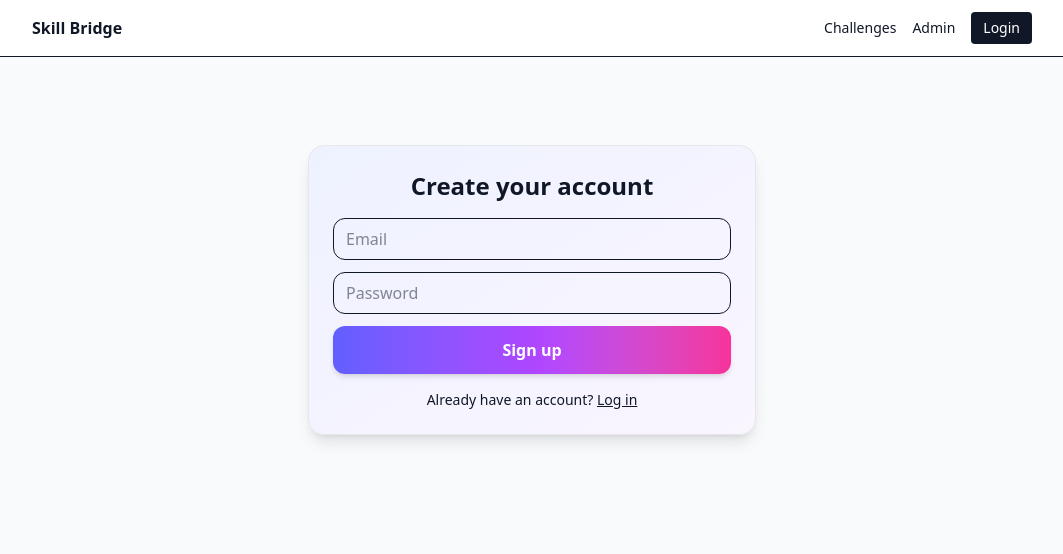
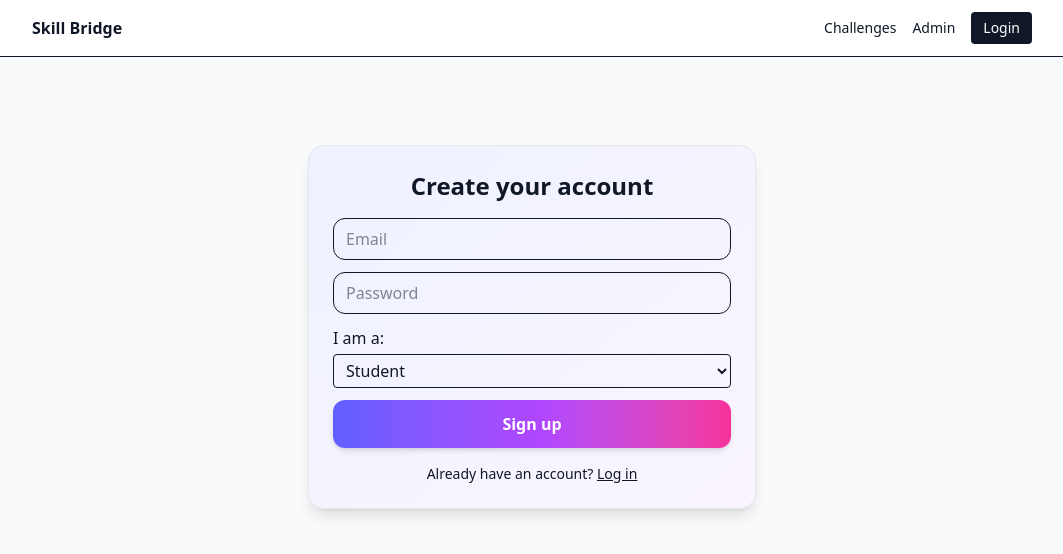
Before and after one commit to RDSTREEM/skill-bridge, a Next.js app: page /login in a window 1280 px wide. Both pictures are taken after a click on the button "Sign up". Shown: the top 554 px of the page, without its empty margins (108-1171 px from the left). Built offline with nearby package versions, Linux system fonts and the light colour scheme; no server answers.

Commit message:
Improved user profile architecture.

```diff
--- a/src/app/dashboard/page.tsx
+++ b/src/app/dashboard/page.tsx
@@ -2,38 +2,59 @@
 import { useAuth } from '@/lib/auth-context';
 import { useEffect, useState } from 'react';
 import { db } from '@/lib/firebase';
-import { collection, query, where, onSnapshot, orderBy } from 'firebase/firestore';
+import { collection, query, where, onSnapshot, orderBy, doc, getDoc } from 'firebase/firestore';
 import Link from 'next/link';
-
+import { getUserProfile } from '@/services/userService';
+import type { UserProfile } from '@/types/user';
 
 interface Submission { id: string; challengeId: string; status: string; feedback?: string; latestFileUrl?: string; }
 interface Certificate { id: string; userId: string; challengeId: string; url: string; createdAt: any; }
 
-
 export default function Dashboard() {
 	const { user } = useAuth();
+	const [profile, setProfile] = useState<UserProfile | null>(null);
+	const [loadingProfile, setLoadingProfile] = useState(true);
+
+	useEffect(() => {
+		if (!user) return;
+		getUserProfile(user.uid).then(p => {
+			setProfile(p);
+			setLoadingProfile(false);
+		});
+	}, [user]);
+
+	if (!user) return <div>Please log in.</div>;
+	if (loadingProfile) return <div>Loading profile...</div>;
+	if (!profile) return <div>No profile found.</div>;
+
+	return (
+		<div className="space-y-8">
+			<section>
+				<h1 className="text-2xl font-bold">Welcome, {profile.displayName || profile.email}!</h1>
+				<p className="text-lg">Role: {profile.role}</p>
+			</section>
+			{profile.role === 'student' ? <StudentDashboard user={user} /> : <MentorDashboard user={user} />}
+		</div>
+	);
+}
+
+function StudentDashboard({ user }: { user: any }) {
 	const [subs, setSubs] = useState<Submission[]>([]);
 	const [certs, setCerts] = useState<Certificate[]>([]);
-
 
 	useEffect(() => {
 		if (!user) return;
 		const q1 = query(collection(db, 'submissions'), where('userId', '==', user.uid), orderBy('createdAt','desc'));
 		const unsub1 = onSnapshot(q1, snap => setSubs(snap.docs.map(d=>({ id: d.id, ...(d.data() as any) }))));
-
-
 		const q2 = query(collection(db, 'certificates'), where('userId', '==', user.uid), orderBy('createdAt','desc'));
 		const unsub2 = onSnapshot(q2, snap => setCerts(snap.docs.map(d=>({ id: d.id, ...(d.data() as any) }))));
-
-
 		return () => { unsub1(); unsub2(); };
 	}, [user]);
 
-
 	return (
-<div className="space-y-8">
+		<>
 			<section>
-<h1 className="text-2xl font-bold">Your Submissions</h1>
+				<h2 className="text-xl font-bold">Your Submissions</h2>
 				<div className="mt-4 grid gap-3">
 					{subs.length === 0 && <p className="text-sm text-gray-500">No submissions yet. Browse <Link className="underline" href="/challenges">challenges</Link>.</p>}
 					{subs.map(s => (
@@ -46,8 +67,6 @@ return (
 					))}
 				</div>
 			</section>
-
-
 			<section>
 				<h2 className="text-xl font-bold">Certificates</h2>
 				<div className="mt-4 grid gap-3">
@@ -60,5 +79,17 @@ return (
 					))}
 				</div>
 			</section>
-</div>
+		</>
 	);
+}
+
+function MentorDashboard({ user }: { user: any }) {
+	// Placeholder for mentor-specific dashboard
+	return (
+		<section>
+			<h2 className="text-xl font-bold">Mentor Dashboard</h2>
+			<p>Here you will see your students, pending submissions, and can create new challenges.</p>
+			{/* TODO: Implement mentor dashboard logic */}
+		</section>
+	);
+}
--- a/src/app/login/page.tsx
+++ b/src/app/login/page.tsx
@@ -3,6 +3,8 @@ import { useState } from 'react';
 import { useRouter } from 'next/navigation';
 import { auth } from '@/lib/firebase';
 import { createUserWithEmailAndPassword, signInWithEmailAndPassword, sendEmailVerification } from 'firebase/auth';
+import { createUserProfile } from '@/services/userService';
+import type { UserRole } from '@/types/user';
 import { Card } from '@/components/ui/Card';
 import { Button } from '@/components/ui/Button';
 import { Input } from '@/components/ui/Input';
@@ -13,6 +15,7 @@ export default function LoginPage() {
   const [mode, setMode] = useState<'login' | 'signup'>('login');
   const [error, setError] = useState<string | null>(null);
   const [loading, setLoading] = useState(false);
+  const [role, setRole] = useState<UserRole>('student');
   const router = useRouter();
 
   const submit = async (e: React.FormEvent) => {
@@ -24,8 +27,16 @@ export default function LoginPage() {
         await signInWithEmailAndPassword(auth, email, password);
       } else {
         const userCredential = await createUserWithEmailAndPassword(auth, email, password);
-        const user=userCredential.user
+        const user = userCredential.user;
         await sendEmailVerification(user);
+        // Create user profile in Firestore
+        await createUserProfile({
+          uid: user.uid,
+          email: user.email || '',
+          displayName: user.displayName || '',
+          role,
+          createdAt: Date.now(),
+        });
       }
       router.push('/dashboard');
     } catch (err: unknown) {
@@ -45,7 +56,7 @@ export default function LoginPage() {
         <h1 className="text-2xl font-bold text-center">
           {mode === 'login' ? 'Welcome back' : 'Create your account'}
         </h1>
-        <form onSubmit={submit} className="space-y-3">
+  <form onSubmit={submit} className="space-y-3">
           <Input
             placeholder="Email"
             type="email"
@@ -60,6 +71,20 @@ export default function LoginPage() {
             onChange={e => setPassword(e.target.value)}
             required
           />
+          {mode === 'signup' && (
+            <div>
+              <label className="block mb-1 font-medium">I am a:</label>
+              <select
+                className="w-full border rounded px-2 py-1"
+                value={role}
+                onChange={e => setRole(e.target.value as UserRole)}
+                required
+              >
+                <option value="student">Student</option>
+                <option value="mentor">Mentor</option>
+              </select>
+            </div>
+          )}
           {error && <p className="text-sm text-red-600">{error}</p>}
           <Button type="submit" className="w-full" disabled={loading}>
             {loading
--- /dev/null
+++ b/src/services/userService.ts
@@ -0,0 +1,12 @@
+import { db } from '@/lib/firebase';
+import { doc, setDoc, getDoc } from 'firebase/firestore';
+import { UserProfile } from '@/types/user';
+
+export async function createUserProfile(profile: UserProfile) {
+  await setDoc(doc(db, 'users', profile.uid), profile);
+}
+
+export async function getUserProfile(uid: string): Promise<UserProfile | null> {
+  const docSnap = await getDoc(doc(db, 'users', uid));
+  return docSnap.exists() ? (docSnap.data() as UserProfile) : null;
+}
--- /dev/null
+++ b/src/types/user.ts
@@ -0,0 +1,10 @@
+export type UserRole = 'student' | 'mentor';
+
+export interface UserProfile {
+  uid: string;
+  email: string;
+  displayName?: string;
+  role: UserRole;
+  createdAt: number;
+  // Add more fields as needed
+}
```
Lines whose indentation alone changed are shown as unchanged.
